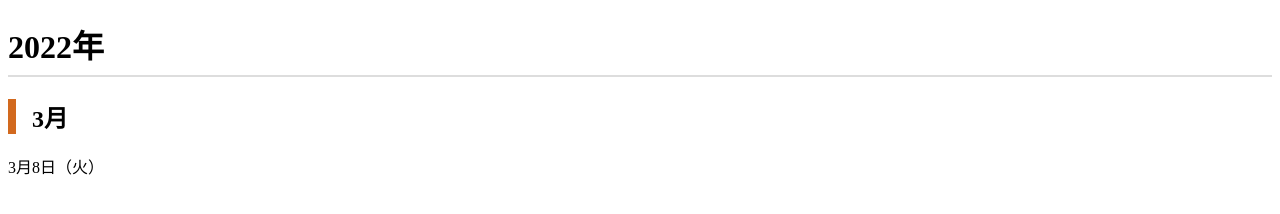
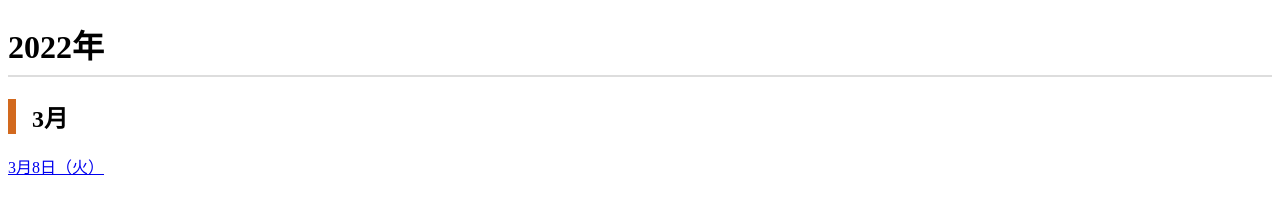
Before and after one commit to yoccy-21/202203, a plain HTML site: page index.html in a window 1280 px wide. Drawn offline with Linux system fonts and the light colour scheme.

Commit message:
Add files via upload

```diff
--- a/index.html
+++ b/index.html
@@ -8,6 +8,6 @@
 <body>
   <h1>2022年</h1>
   <h2>3月</h2>
-  <p>3月8日（火）</p>
+  <p><a href="https://yoccy-21.github.io/everyday/">3月8日（火）</a></p>
 </body>
 </html>
```
